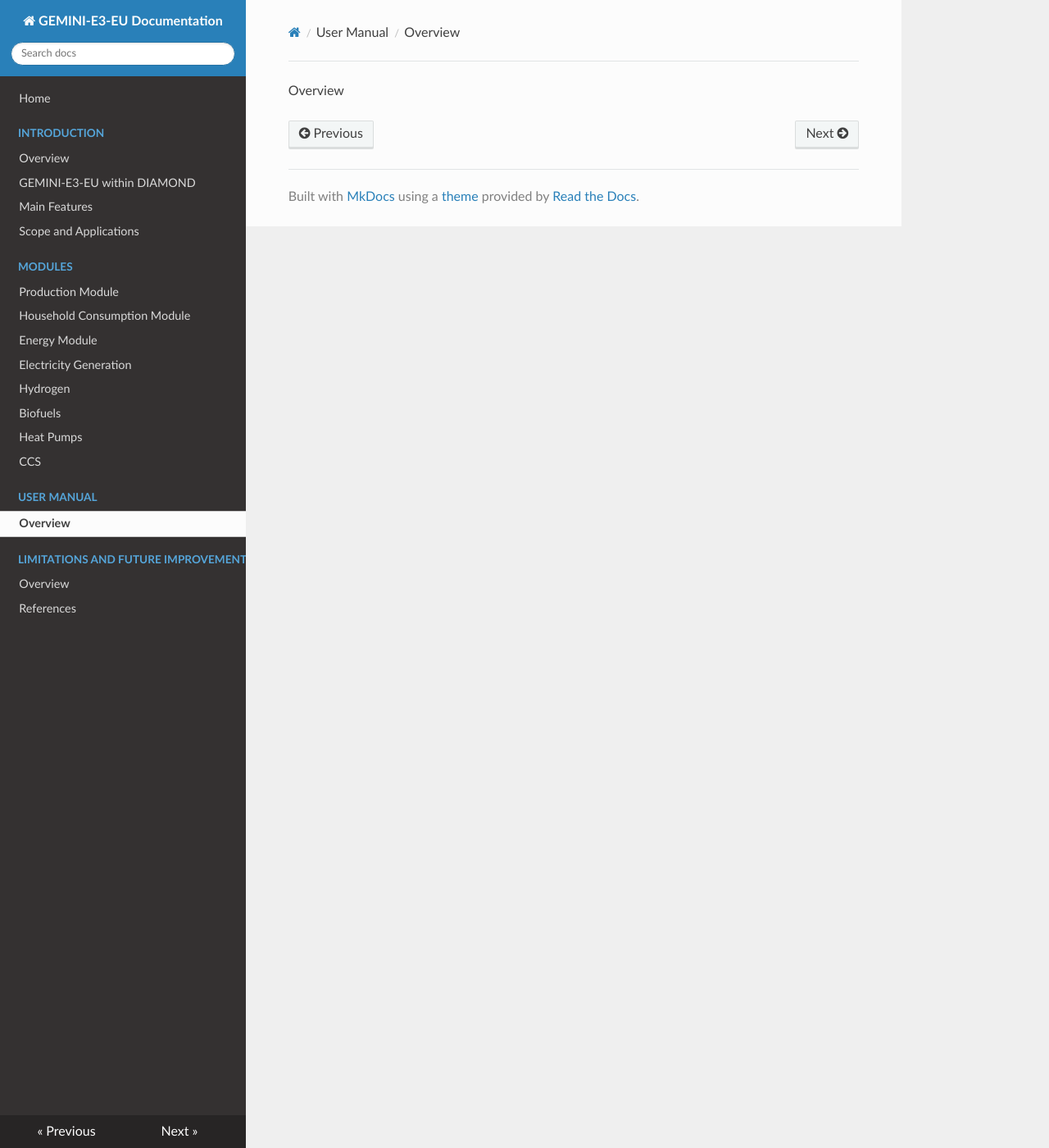
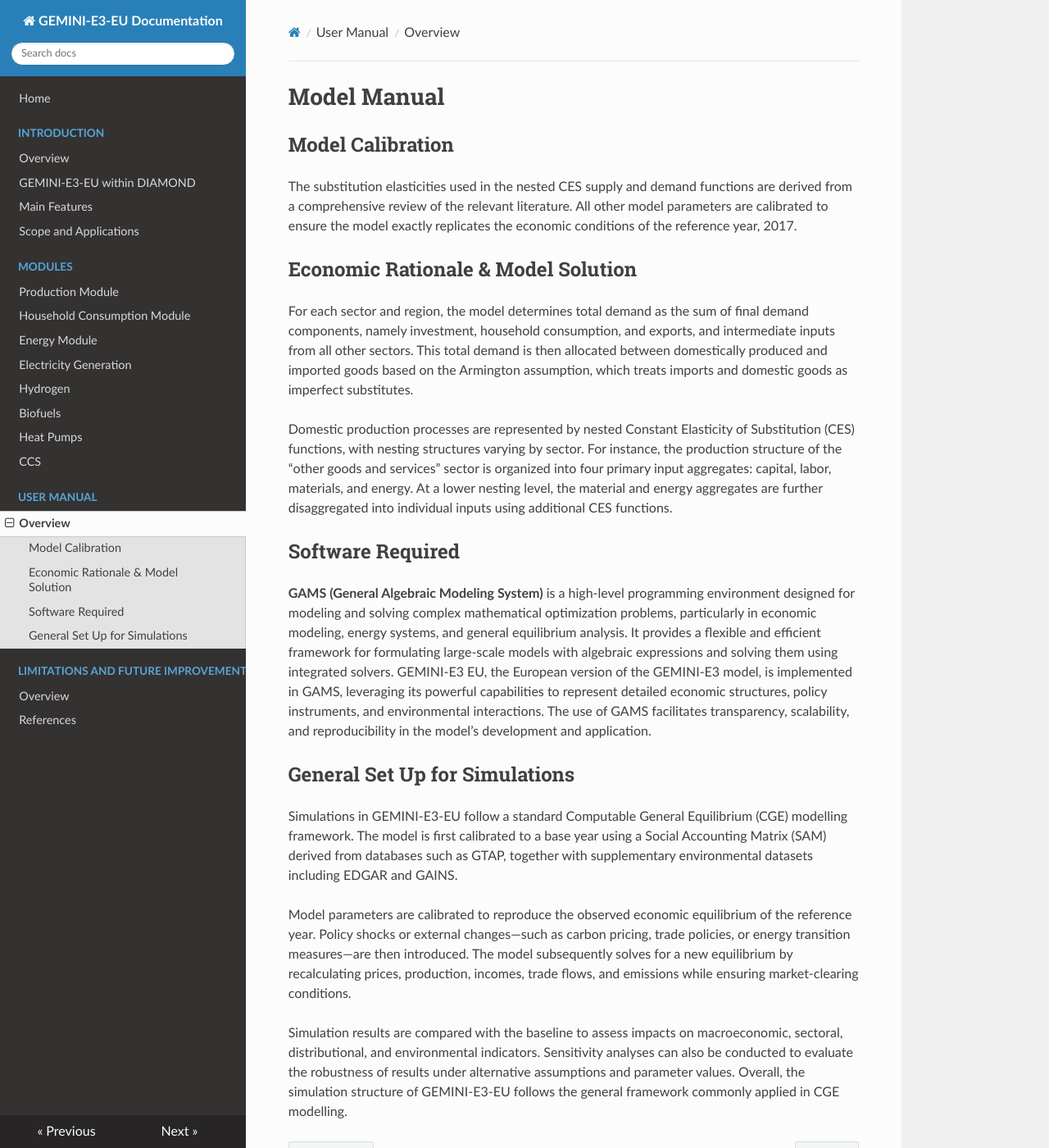
Before and after one commit to Perdana-Sigit/GEMINI-E3-EU, an MkDocs documentation site: the page built from docs/user_manual/overview.md, in a window 1280 px wide and 1400 px high. Shown: the whole window at 82% size. Built offline with MkDocs 1.6.1, drawn with Linux system fonts in a browser that asks for light colours; nearby versions of some CDN libraries.

Commit message:
Update overview.md

```diff
--- a/docs/user_manual/overview.md
+++ b/docs/user_manual/overview.md
@@ -1 +1,23 @@
-Overview
+# Model Manual
+
+## Model Calibration
+
+The substitution elasticities used in the nested CES supply and demand functions are derived from a comprehensive review of the relevant literature. All other model parameters are calibrated to ensure the model exactly replicates the economic conditions of the reference year, 2017.
+
+## Economic Rationale & Model Solution
+
+For each sector and region, the model determines total demand as the sum of final demand components, namely investment, household consumption, and exports, and intermediate inputs from all other sectors. This total demand is then allocated between domestically produced and imported goods based on the Armington assumption, which treats imports and domestic goods as imperfect substitutes.
+
+Domestic production processes are represented by nested Constant Elasticity of Substitution (CES) functions, with nesting structures varying by sector. For instance, the production structure of the “other goods and services” sector is organized into four primary input aggregates: capital, labor, materials, and energy. At a lower nesting level, the material and energy aggregates are further disaggregated into individual inputs using additional CES functions.
+
+## Software Required
+
+**GAMS (General Algebraic Modeling System)** is a high-level programming environment designed for modeling and solving complex mathematical optimization problems, particularly in economic modeling, energy systems, and general equilibrium analysis. It provides a flexible and efficient framework for formulating large-scale models with algebraic expressions and solving them using integrated solvers. GEMINI-E3 EU, the European version of the GEMINI-E3 model, is implemented in GAMS, leveraging its powerful capabilities to represent detailed economic structures, policy instruments, and environmental interactions. The use of GAMS facilitates transparency, scalability, and reproducibility in the model’s development and application.
+
+## General Set Up for Simulations
+
+Simulations in GEMINI-E3-EU follow a standard Computable General Equilibrium (CGE) modelling framework. The model is first calibrated to a base year using a Social Accounting Matrix (SAM) derived from databases such as GTAP, together with supplementary environmental datasets including EDGAR and GAINS.
+
+Model parameters are calibrated to reproduce the observed economic equilibrium of the reference year. Policy shocks or external changes—such as carbon pricing, trade policies, or energy transition measures—are then introduced. The model subsequently solves for a new equilibrium by recalculating prices, production, incomes, trade flows, and emissions while ensuring market-clearing conditions.
+
+Simulation results are compared with the baseline to assess impacts on macroeconomic, sectoral, distributional, and environmental indicators. Sensitivity analyses can also be conducted to evaluate the robustness of results under alternative assumptions and parameter values. Overall, the simulation structure of GEMINI-E3-EU follows the general framework commonly applied in CGE modelling.
```
